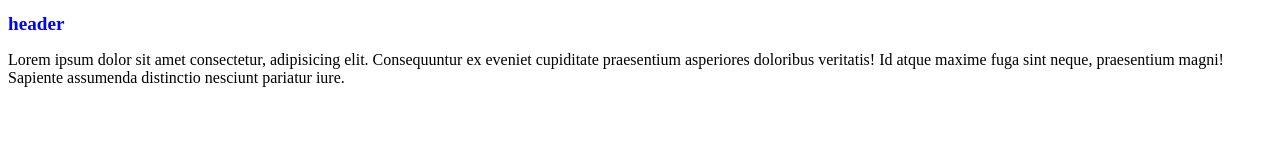
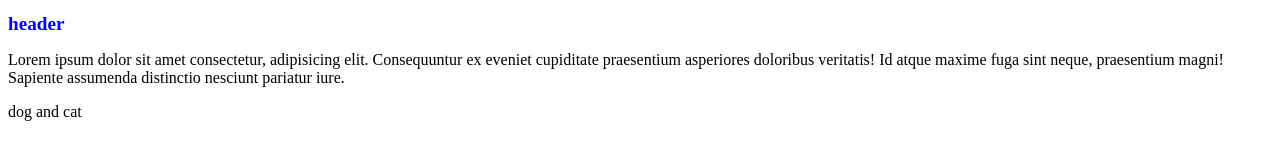
Before and after one commit to SL-jr-software-engineering/capstone, a plain HTML site: page index.html in a window 1280 px wide. Drawn offline with Linux system fonts and the light colour scheme.

Commit message:
commit dog and cat

```diff
--- a/index.html
+++ b/index.html
@@ -14,6 +14,9 @@
     <p>Lorem ipsum dolor sit amet consectetur, adipisicing elit. Consequuntur ex eveniet cupiditate praesentium
         asperiores doloribus veritatis! Id atque maxime fuga sint neque, praesentium magni! Sapiente assumenda
         distinctio nesciunt pariatur iure.</p>
+        <span>
+            dog and cat
+        </span>
 </body>
 
 </html>
```
